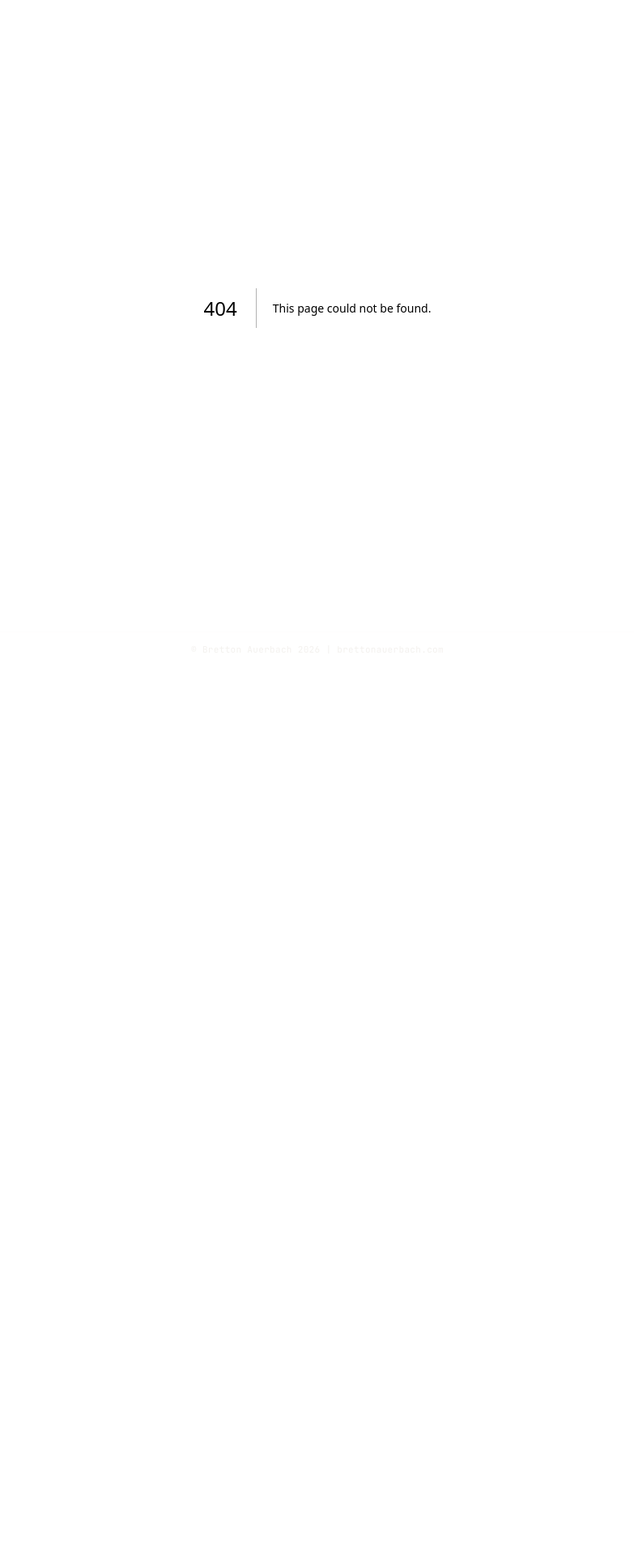
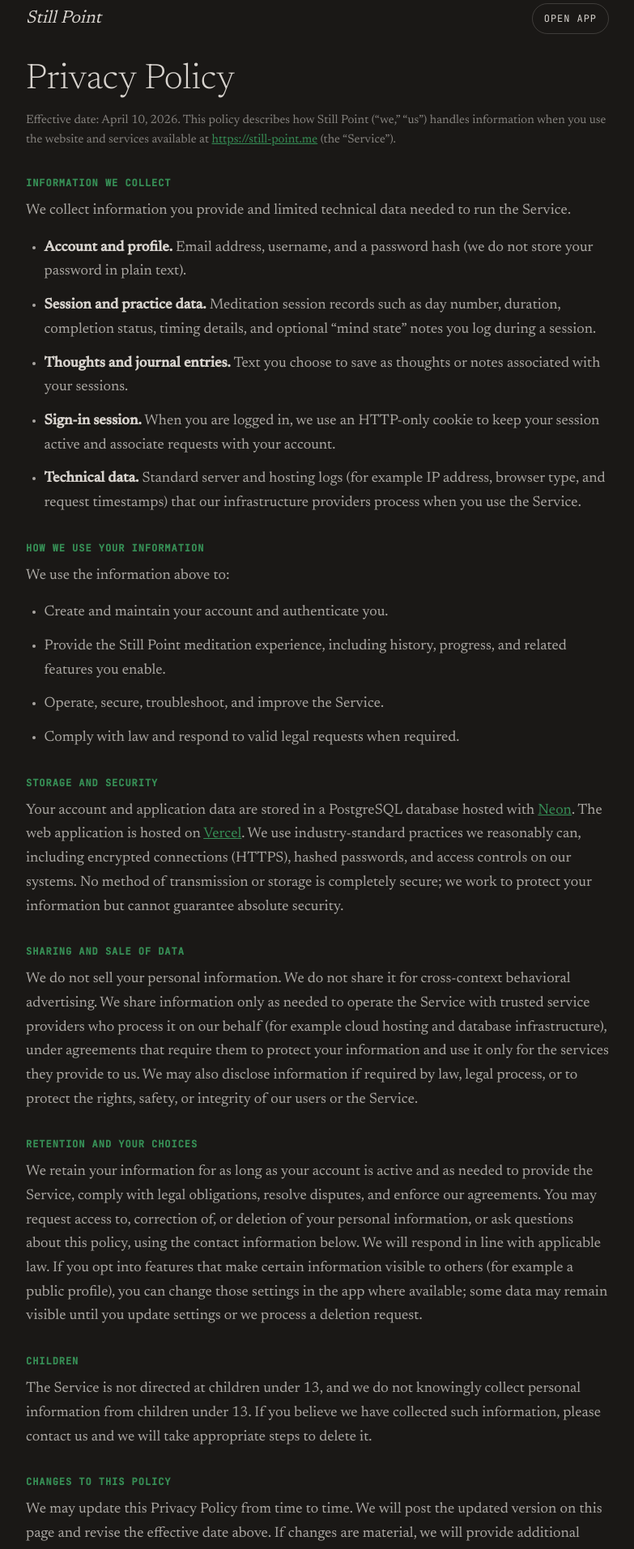
Before and after one commit to auerbachb/still-point, a Next.js app: page /privacy in a window 1280 px wide. Before the commit this address had no page. Shown: the part 20-1933 px from the top of the page at 81% size, without its empty margins (248-1031 px from the left). Before the commit the page ends 843 px from the top, so only its background shows below. Built offline with nearby package versions, Linux system fonts and the light colour scheme.

Commit message:
Add privacy policy page for App Store submission (#36)
Closes #36

```diff
--- a/src/app/layout.tsx
+++ b/src/app/layout.tsx
@@ -1,4 +1,5 @@
 import type { Metadata } from "next";
+import Link from "next/link";
 import { Newsreader, JetBrains_Mono } from "next/font/google";
 import "./globals.css";
 
@@ -16,6 +17,7 @@ const jetbrainsMono = JetBrains_Mono({
 });
 
 export const metadata: Metadata = {
+  metadataBase: new URL("https://still-point.me"),
   title: "Still Point",
   description: "Attention training",
 };
@@ -45,6 +47,18 @@ export default function RootLayout({
             <a href="https://brettonauerbach.com" style={{ color: "inherit" }}>
               brettonauerbach.com
             </a>
+            {" | "}
+            <Link
+              href="/privacy"
+              prefetch={false}
+              style={{
+                color: "inherit",
+                textDecoration: "underline",
+                textUnderlineOffset: "2px",
+              }}
+            >
+              Privacy Policy
+            </Link>
           </footer>
         </div>
       </body>
--- /dev/null
+++ b/src/app/privacy/page.tsx
@@ -0,0 +1,231 @@
+import type { Metadata } from "next";
+import type { CSSProperties } from "react";
+import Link from "next/link";
+
+export const metadata: Metadata = {
+  title: "Privacy Policy | Still Point",
+  description:
+    "How Still Point collects, uses, stores, and protects your information when you use our website and apps.",
+  alternates: {
+    canonical: "https://still-point.me/privacy",
+  },
+};
+
+const sectionTitle: CSSProperties = {
+  fontFamily: "var(--font-jetbrains), 'JetBrains Mono', monospace",
+  fontSize: "12px",
+  letterSpacing: "0.08em",
+  textTransform: "uppercase",
+  color: "var(--accent-green-text)",
+  marginBottom: "var(--s2)",
+  marginTop: "var(--s5)",
+};
+
+const body: CSSProperties = {
+  fontSize: "clamp(16px, 2vw, 18px)",
+  lineHeight: 1.65,
+  color: "var(--fg-2)",
+};
+
+const list: CSSProperties = {
+  ...body,
+  paddingLeft: "1.25em",
+  display: "grid",
+  gap: "var(--s2)",
+  marginTop: "var(--s3)",
+};
+
+export default function PrivacyPolicyPage() {
+  return (
+    <div
+      style={{
+        minHeight: "100%",
+        fontFamily: "var(--font-newsreader), 'Newsreader', Georgia, serif",
+        padding: "var(--s4)",
+        paddingBottom: "var(--s6)",
+      }}
+    >
+      <header
+        style={{
+          maxWidth: "720px",
+          margin: "0 auto var(--s5)",
+          display: "flex",
+          justifyContent: "space-between",
+          alignItems: "center",
+          flexWrap: "wrap",
+          gap: "var(--s3)",
+        }}
+      >
+        <Link
+          href="/"
+          style={{
+            fontSize: "22px",
+            fontStyle: "italic",
+            color: "var(--fg)",
+          }}
+        >
+          Still Point
+        </Link>
+        <Link
+          href="/app"
+          style={{
+            fontFamily: "var(--font-jetbrains), 'JetBrains Mono', monospace",
+            letterSpacing: "0.08em",
+            textTransform: "uppercase",
+            fontSize: "12px",
+            color: "var(--fg)",
+            border: "1px solid var(--border-2)",
+            padding: "10px 14px",
+            borderRadius: "999px",
+          }}
+        >
+          Open App
+        </Link>
+      </header>
+
+      <article
+        style={{
+          maxWidth: "720px",
+          margin: "0 auto",
+          width: "100%",
+        }}
+      >
+        <h1
+          style={{
+            fontSize: "clamp(32px, 6vw, 44px)",
+            fontWeight: 300,
+            lineHeight: 1.15,
+            color: "var(--fg)",
+            marginBottom: "var(--s2)",
+          }}
+        >
+          Privacy Policy
+        </h1>
+        <p style={{ ...body, color: "var(--fg-3)", fontSize: "15px", marginBottom: "var(--s5)" }}>
+          Effective date: April 10, 2026. This policy describes how Still Point (“we,” “us”) handles
+          information when you use the website and services available at{" "}
+          <a href="https://still-point.me" style={{ color: "var(--accent-green-text)", textDecoration: "underline" }}>
+            https://still-point.me
+          </a>{" "}
+          (the “Service”).
+        </p>
+
+        <h2 style={sectionTitle}>Information we collect</h2>
+        <p style={body}>
+          We collect information you provide and limited technical data needed to run the Service.
+        </p>
+        <ul style={list}>
+          <li>
+            <strong style={{ color: "var(--fg)" }}>Account and profile.</strong> Email address,
+            username, and a password hash (we do not store your password in plain text).
+          </li>
+          <li>
+            <strong style={{ color: "var(--fg)" }}>Session and practice data.</strong> Meditation
+            session records such as day number, duration, completion status, timing details, and
+            optional “mind state” notes you log during a session.
+          </li>
+          <li>
+            <strong style={{ color: "var(--fg)" }}>Thoughts and journal entries.</strong> Text you
+            choose to save as thoughts or notes associated with your sessions.
+          </li>
+          <li>
+            <strong style={{ color: "var(--fg)" }}>Sign-in session.</strong> When you are logged in,
+            we use an HTTP-only cookie to keep your session active and associate requests with your
+            account.
+          </li>
+          <li>
+            <strong style={{ color: "var(--fg)" }}>Technical data.</strong> Standard server and
+            hosting logs (for example IP address, browser type, and request timestamps) that our
+            infrastructure providers process when you use the Service.
+          </li>
+        </ul>
+
+        <h2 style={sectionTitle}>How we use your information</h2>
+        <p style={body}>We use the information above to:</p>
+        <ul style={list}>
+          <li>Create and maintain your account and authenticate you.</li>
+          <li>Provide the Still Point meditation experience, including history, progress, and related features you enable.</li>
+          <li>Operate, secure, troubleshoot, and improve the Service.</li>
+          <li>Comply with law and respond to valid legal requests when required.</li>
+        </ul>
+
+        <h2 style={sectionTitle}>Storage and security</h2>
+        <p style={body}>
+          Your account and application data are stored in a PostgreSQL database hosted with{" "}
+          <a
+            href="https://neon.tech"
+            target="_blank"
+            rel="noopener noreferrer"
+            style={{ color: "var(--accent-green-text)", textDecoration: "underline" }}
+          >
+            Neon
+          </a>
+          . The web application is hosted on{" "}
+          <a
+            href="https://vercel.com"
+            target="_blank"
+            rel="noopener noreferrer"
+            style={{ color: "var(--accent-green-text)", textDecoration: "underline" }}
+          >
+            Vercel
+          </a>
+          . We use industry-standard practices we reasonably can, including encrypted connections
+          (HTTPS), hashed passwords, and access controls on our systems. No method of transmission or
+          storage is completely secure; we work to protect your information but cannot guarantee
+          absolute security.
+        </p>
+
+        <h2 style={sectionTitle}>Sharing and sale of data</h2>
+        <p style={body}>
+          We do not sell your personal information. We do not share it for cross-context behavioral
+          advertising. We share information only as needed to operate the Service with trusted
+          service providers who process it on our behalf (for example cloud hosting and database
+          infrastructure), under agreements that require them to protect your information and use it
+          only for the services they provide to us. We may also disclose information if required by
+          law, legal process, or to protect the rights, safety, or integrity of our users or the
+          Service.
+        </p>
+
+        <h2 style={sectionTitle}>Retention and your choices</h2>
+        <p style={body}>
+          We retain your information for as long as your account is active and as needed to provide
+          the Service, comply with legal obligations, resolve disputes, and enforce our agreements.
+          You may request access to, correction of, or deletion of your personal information, or ask
+          questions about this policy, using the contact information below. We will respond in line
+          with applicable law. If you opt into features that make certain information visible to
+          others (for example a public profile), you can change those settings in the app where
+          available; some data may remain visible until you update settings or we process a deletion
+          request.
+        </p>
+
+        <h2 style={sectionTitle}>Children</h2>
+        <p style={body}>
+          The Service is not directed at children under 13, and we do not knowingly collect personal
+          information from children under 13. If you believe we have collected such information,
+          please contact us and we will take appropriate steps to delete it.
+        </p>
+
+        <h2 style={sectionTitle}>Changes to this policy</h2>
+        <p style={body}>
+          We may update this Privacy Policy from time to time. We will post the updated version on
+          this page and revise the effective date above. If changes are material, we will provide
+          additional notice as appropriate.
+        </p>
+
+        <h2 style={sectionTitle}>Contact</h2>
+        <p style={body}>
+          For privacy-related requests or questions about this policy, contact Bretton Auerbach via{" "}
+          <a
+            href="https://brettonauerbach.com"
+            target="_blank"
+            rel="noopener noreferrer"
+            style={{ color: "var(--accent-green-text)", textDecoration: "underline" }}
+          >
+            brettonauerbach.com
+          </a>
+          . Please include “Still Point privacy” in your message so we can help you promptly.
+        </p>
+      </article>
+    </div>
+  );
+}
```
